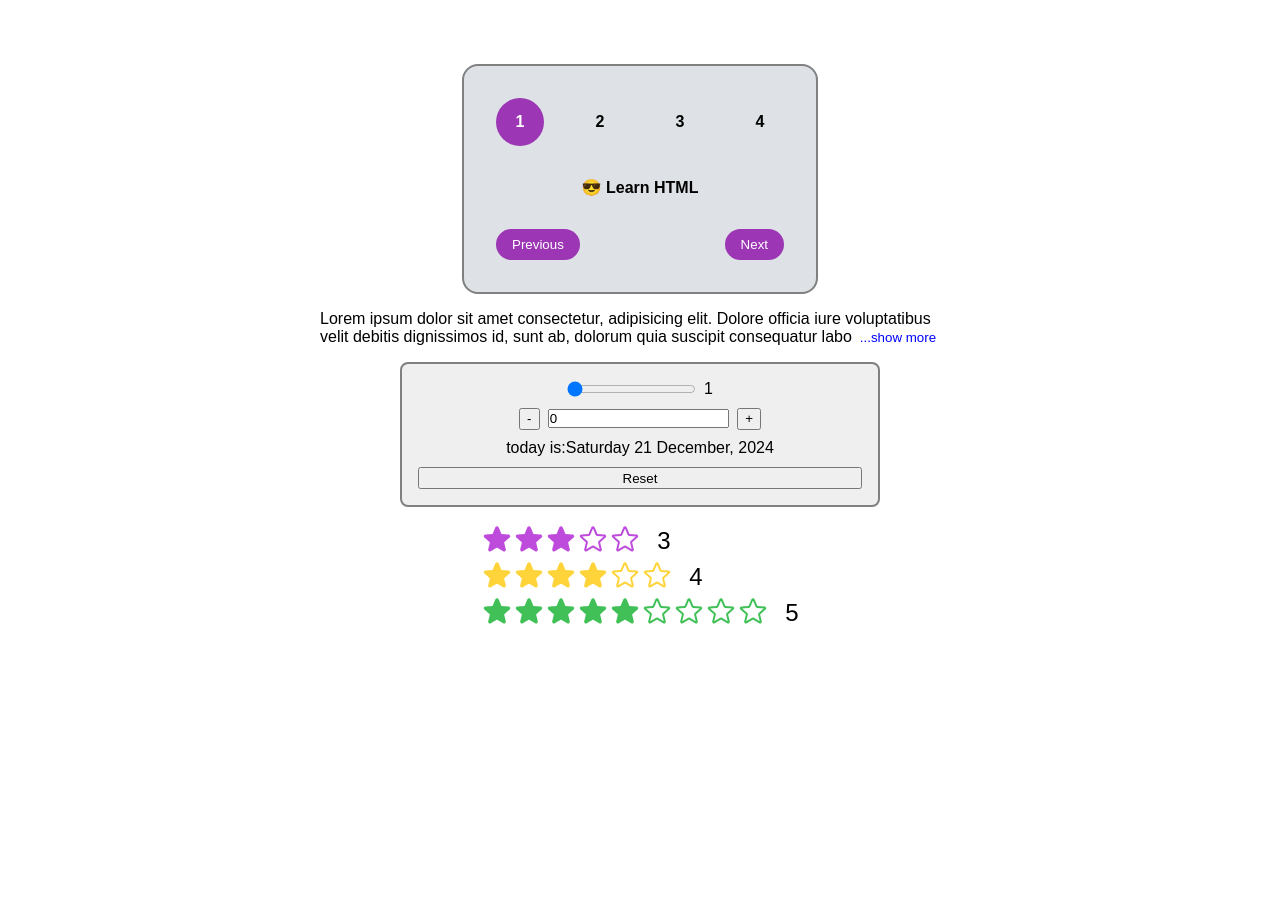
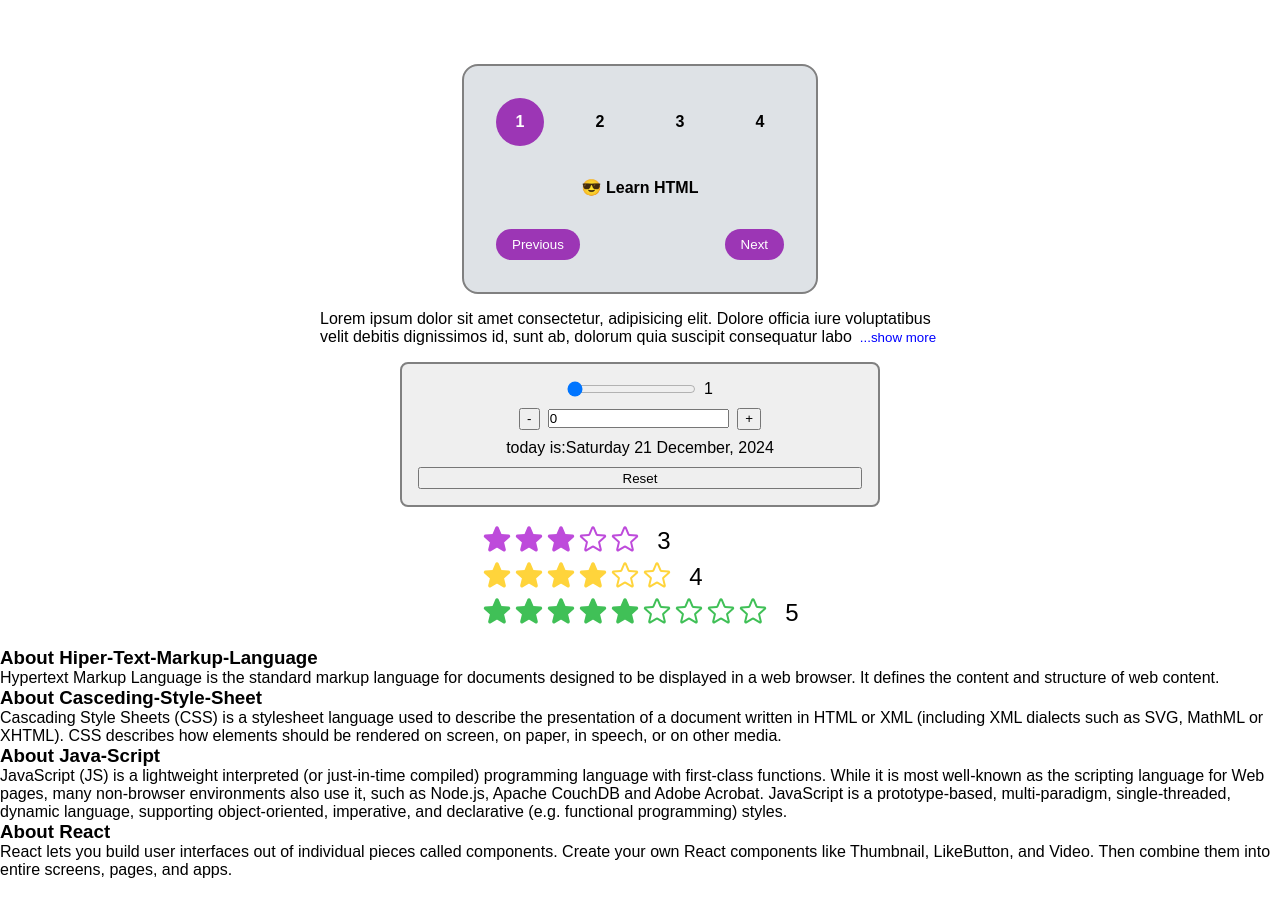
Before and after one commit to HarshlataGajbhiye/mini-react-project, a React (Vite) app: page / in a window 1280 px wide. Shown: the top 916 px of the page. Before the commit the page ends 800 px from the top, so only its background shows below. Built offline with nearby package versions, Linux system fonts and the light colour scheme.

Commit message:
Started-Accordion

```diff
--- a/src/App.jsx
+++ b/src/App.jsx
@@ -3,6 +3,31 @@
 import TextExpander from "./components/TextExpander";
 import DateCounter from "./components/dateCounter";
 import StarRating from "./components/StarRating";
+import Accordion from "./components/Accordion";
+
+const accordionContent = [
+    {
+        title: "About Hiper-Text-Markup-Language",
+        details:
+            "Hypertext Markup Language is the standard markup language for documents designed to be displayed in a web browser. It defines the content and structure of web content.",
+    },
+    {
+        title: "About Casceding-Style-Sheet",
+        details:
+            "Cascading Style Sheets (CSS) is a stylesheet language used to describe the presentation of a document written in HTML or XML (including XML dialects such as SVG, MathML or XHTML). CSS describes how elements should be rendered on screen, on paper, in speech, or on other media.",
+    },
+    {
+        title: "About Java-Script",
+        details:
+            "JavaScript (JS) is a lightweight interpreted (or just-in-time compiled) programming language with first-class functions. While it is most well-known as the scripting language for Web pages, many non-browser environments also use it, such as Node.js, Apache CouchDB and Adobe Acrobat. JavaScript is a prototype-based, multi-paradigm, single-threaded, dynamic language, supporting object-oriented, imperative, and declarative (e.g. functional programming) styles.",
+    },
+    {
+        title: "About React",
+        details:
+            "React lets you build user interfaces out of individual pieces called components. Create your own React components like Thumbnail, LikeButton, and Video. Then combine them into entire screens, pages, and apps.",
+    },
+];
+
 const appStyle = {
     display: "flex",
     alignItems: "center",
@@ -22,6 +47,7 @@
                 <StarRating color="#ffd43b" defaultRating={4} size={6} />
                 <StarRating color="#40c057" defaultRating={5} size={9} />
             </div>
+            <Accordion content={accordionContent} color="#2f9e44" />
         </div>
     );
 }
--- /dev/null
+++ b/src/components/Accordion.jsx
@@ -0,0 +1,33 @@
+import { useState } from "react";
+import styles from "../style/Accordion.module.css";
+
+function Accordion(props) {
+    const { content, color } = props;
+
+    const [open, setOpen] = useState(false);
+
+    return (
+        <div>
+            {content.map(function (content, index) {
+                return (
+                    <Row
+                        title={content.title}
+                        details={content.details}
+                        key={index}
+                    />
+                );
+            })}
+        </div>
+    );
+}
+function Row(props) {
+    const { title, details } = props;
+    return (
+        <div>
+            <h3>{title}</h3>
+            <p>{details}</p>
+        </div>
+    );
+}
+
+export default Accordion;
```
Also changed, not shown: src/style/Accordion.module.css (added).
